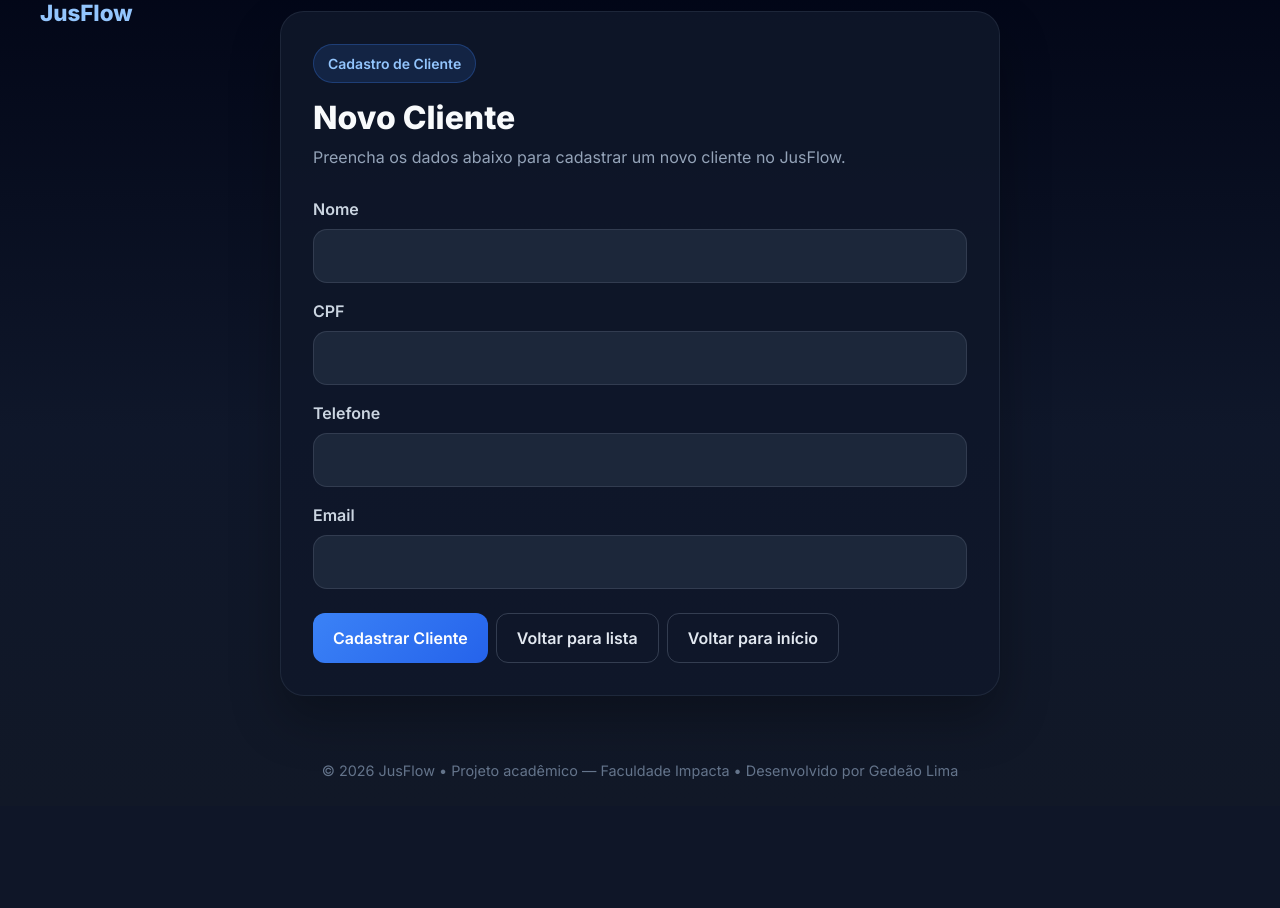
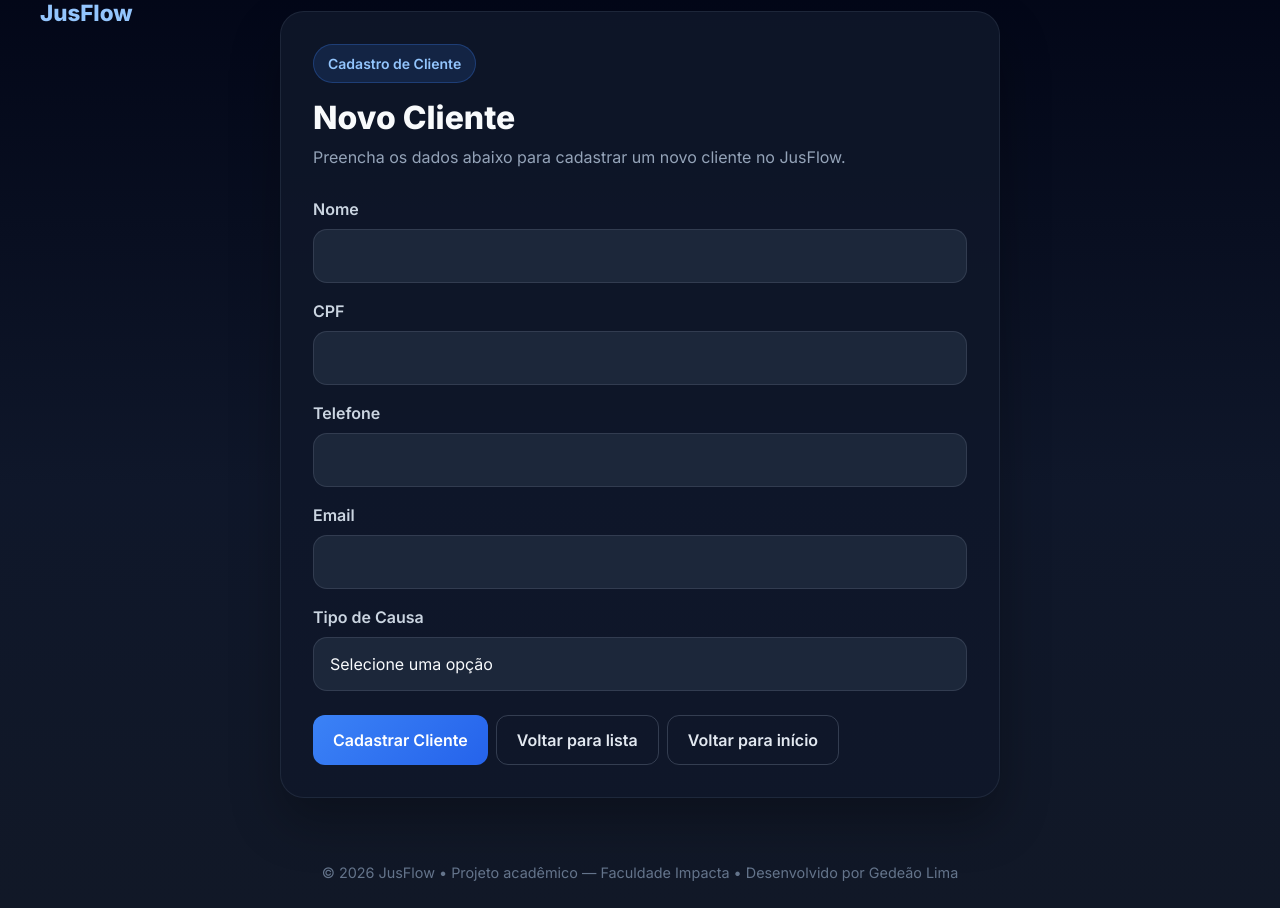
Before and after one commit to gdlm-git/jusflow, a Flask app: page /cadastro in a window 1280 px wide. Shown: the part 29-937 px from the top of the page. Before the commit the page ends 808 px from the top, so only its background shows below. Run offline with Flask 3, Linux system fonts and the light colour scheme; some libraries are stand-ins or nearby versions.

Commit message:
feat: adiciona campo tipo_causa no cadastro de clientes

```diff
--- a/app.py
+++ b/app.py
@@ -46,9 +46,10 @@ def salvar_cliente():
     cpf = request.form["cpf"].strip()
     telefone = request.form["telefone"].strip()
     email = request.form["email"].strip()
+    tipo_causa = request.form["tipo_causa"].strip()
 
     # Validação para não salvar vazio
-    if not nome or not cpf or not telefone or not email:
+    if not nome or not cpf or not telefone or not email or not tipo_causa:
         flash("Preencha todos os campos antes de cadastrar.")
         return redirect(url_for("cadastro"))
 
@@ -72,10 +73,10 @@ def salvar_cliente():
 
     cursor.execute(
         """
-        INSERT INTO clientes (nome, cpf, telefone, email)
-        VALUES (%s, %s, %s, %s)
+        INSERT INTO clientes (nome, cpf, telefone, email, tipo_causa)
+        VALUES (%s, %s, %s, %s, %s)
         """,
-        (nome, cpf, telefone, email)
+        (nome, cpf, telefone, email, tipo_causa)
     )
 
     conn.commit()
@@ -99,14 +100,14 @@ def clientes():
     if busca:
         cursor.execute(
             """
-            SELECT id, nome, cpf, telefone, email
+            SELECT id, nome, cpf, telefone, email, tipo_causa
             FROM clientes
             WHERE nome ILIKE %s OR cpf ILIKE %s
             """,
             (f"%{busca}%", f"%{busca}%")
         )
     else:
-        cursor.execute("SELECT id, nome, cpf, telefone, email FROM clientes")
+        cursor.execute("SELECT id, nome, cpf, telefone, email, tipo_causa FROM clientes")
 
     clientes = cursor.fetchall()
 
@@ -122,7 +123,7 @@ def editar_cliente(id):
     cursor = conn.cursor()
 
     cursor.execute(
-        "SELECT id, nome, cpf, telefone, email FROM clientes WHERE id = %s",
+        "SELECT id, nome, cpf, telefone, email, tipo_causa FROM clientes WHERE id = %s",
         (id,)
     )
 
@@ -141,21 +142,37 @@ def atualizar_cliente(id):
     cpf = request.form["cpf"].strip()
     telefone = request.form["telefone"].strip()
     email = request.form["email"].strip()
+    tipo_causa = request.form["tipo_causa"].strip()
 
-    if not nome or not cpf or not telefone or not email:
+    if not nome or not cpf or not telefone or not email or not tipo_causa:
         flash("Preencha todos os campos antes de salvar.")
         return redirect(url_for("editar_cliente", id=id))
 
     conn = get_connection()
     cursor = conn.cursor()
 
+    # Verifica se já existe outro cliente com o mesmo CPF
+    cursor.execute(
+        "SELECT id FROM clientes WHERE cpf = %s AND id <> %s",
+        (cpf, id)
+    )
+
+    cliente_existente = cursor.fetchone()
+
+    if cliente_existente:
+        cursor.close()
+        conn.close()
+
+        flash("Já existe outro cliente com este CPF!")
+        return redirect(url_for("editar_cliente", id=id))
+
     cursor.execute(
         """
         UPDATE clientes
-        SET nome = %s, cpf = %s, telefone = %s, email = %s
+        SET nome = %s, cpf = %s, telefone = %s, email = %s, tipo_causa = %s
         WHERE id = %s
         """,
-        (nome, cpf, telefone, email, id)
+        (nome, cpf, telefone, email, tipo_causa, id)
     )
 
     conn.commit()
--- a/templates/cadastro.html
+++ b/templates/cadastro.html
@@ -91,6 +91,26 @@ border-color:#3b82f6;
 box-shadow:0 0 0 0.2rem rgba(59,130,246,0.18);
 }
 
+.form-select{
+background:rgba(30,41,59,0.95);
+border:1px solid rgba(148,163,184,0.18);
+color:#f8fafc;
+border-radius:14px;
+padding:14px 16px;
+}
+
+.form-select:focus{
+background:rgba(30,41,59,1);
+color:#ffffff;
+border-color:#3b82f6;
+box-shadow:0 0 0 0.2rem rgba(59,130,246,0.18);
+}
+
+.form-select option{
+background:#1e293b;
+color:#f8fafc;
+}
+
 .btn-brand{
 background:linear-gradient(135deg,#3b82f6,#2563eb);
 border:none;
@@ -170,9 +190,24 @@ Preencha os dados abaixo para cadastrar um novo cliente no JusFlow.
 <input type="text" name="telefone" class="form-control" required>
 </div>
 
-<div class="mb-4">
+<div class="mb-3">
 <label class="form-label">Email</label>
 <input type="email" name="email" class="form-control" required>
+</div>
+
+<div class="mb-4">
+<label class="form-label">Tipo de Causa</label>
+<select name="tipo_causa" class="form-select" required>
+<option value="">Selecione uma opção</option>
+<option value="Trabalhista">Trabalhista</option>
+<option value="Cível">Cível</option>
+<option value="Previdenciária">Previdenciária</option>
+<option value="Família">Família</option>
+<option value="Consumidor">Consumidor</option>
+<option value="Criminal">Criminal</option>
+<option value="Tributária">Tributária</option>
+<option value="Outro">Outro</option>
+</select>
 </div>
 
 <div class="d-flex flex-wrap gap-2">
--- a/templates/clientes.html
+++ b/templates/clientes.html
@@ -239,6 +239,7 @@ footer{
                         <th>CPF</th>
                         <th>Telefone</th>
                         <th>Email</th>
+                        <th>Tipo de Causa</th>
                         <th style="width:220px;">Ações</th>
                     </tr>
                 </thead>
@@ -250,6 +251,7 @@ footer{
                         <td>{{ cliente[2] }}</td>
                         <td>{{ cliente[3] }}</td>
                         <td>{{ cliente[4] }}</td>
+                        <td>{{ cliente[5] }}</td>
                         <td>
                             <div class="d-flex gap-2 flex-wrap">
                                 <a href="/editar-cliente/{{ cliente[0] }}" class="btn-edit">Editar</a>
```
Also changed, not shown: templates/editar_cliente.html (+29 -1 lines).
